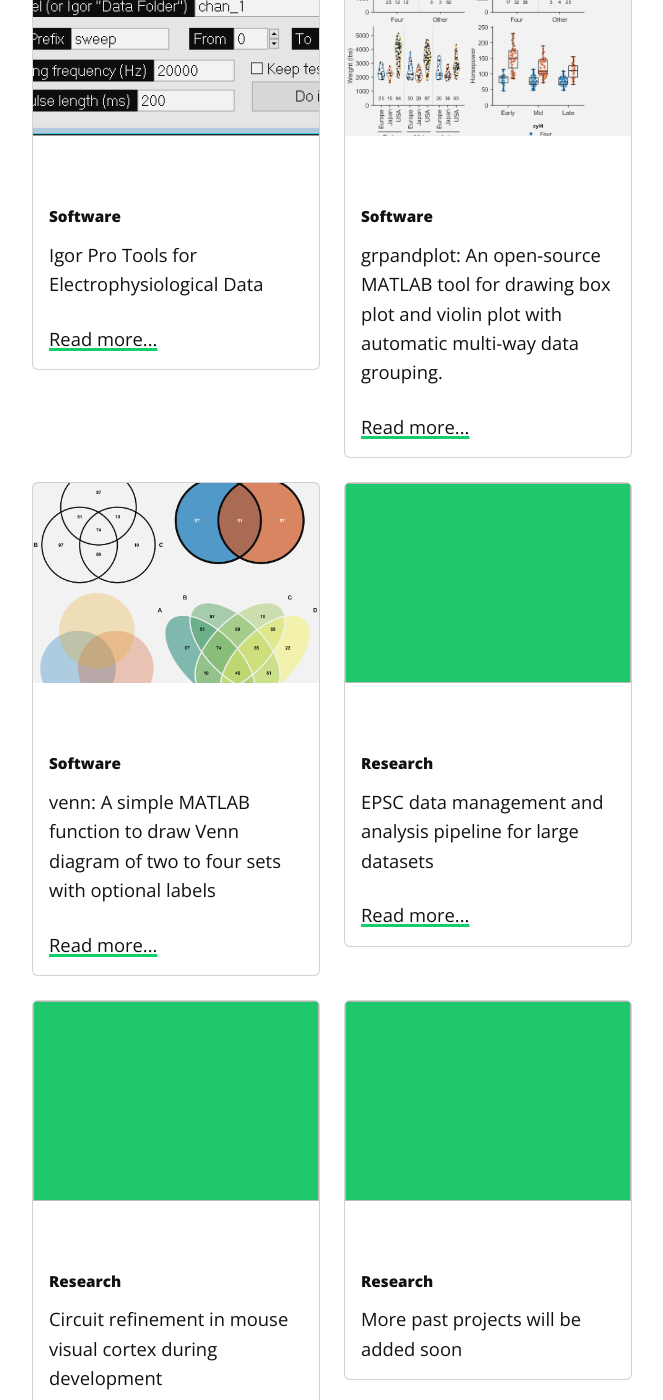
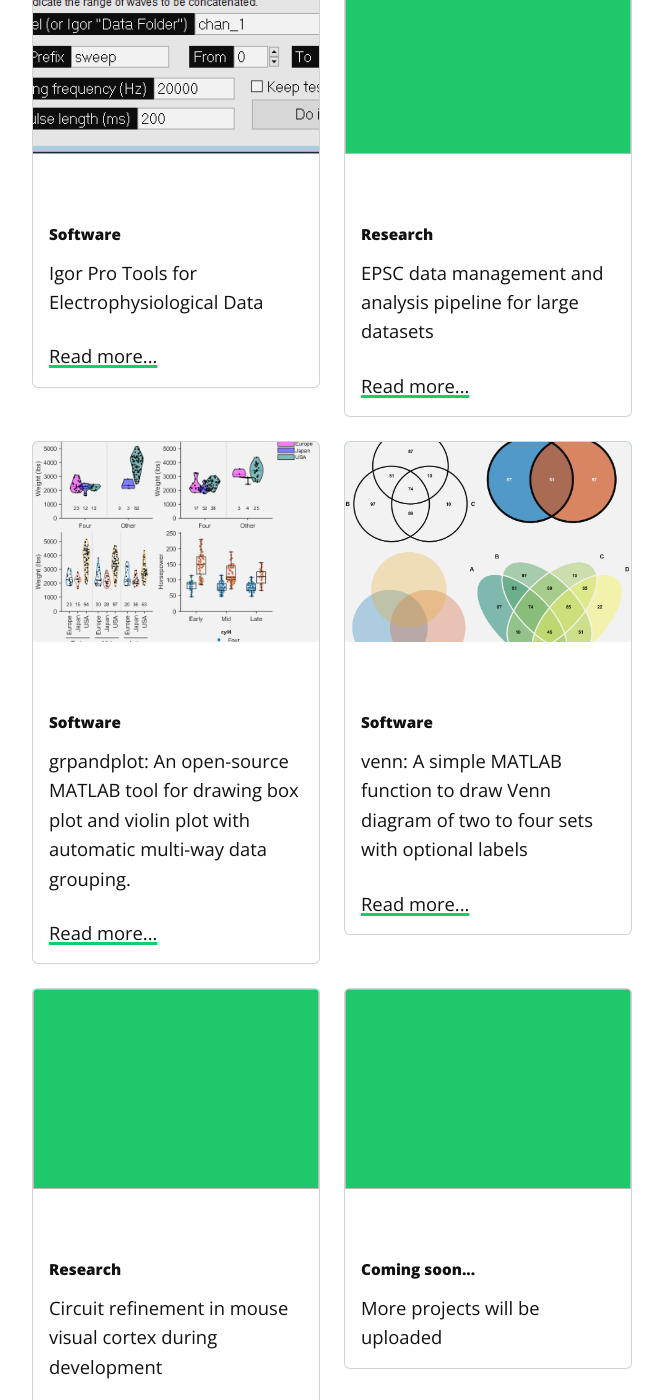
Before and after one commit to manhowong/manhowong.github.io, a Jekyll site: the page built from projects.md, in a window 1280 px wide and 1400 px high, scrolled down 1216 px. Shown: the whole window, without its empty margins (308-971 px from the left). Built offline with Jekyll 4.4.1, drawn with Linux system fonts in a browser that asks for light colours.

Commit message:
updated project page

```diff
--- a/projects.md
+++ b/projects.md
@@ -8,33 +8,33 @@
 <html>
 <head>
 <style>
-
-    div.card img {
+  div.card img {
     width: 100%;
     height: 200px;
     object-fit: cover;
     background-color: rgba(0, 204, 92, 0.925);
     filter: contrast(0.9);
-    }
-
-    div.card:hover {
-    border: 1px solid rgba(0, 204, 92, 0.925);
-    }
+  }
+  div.card:hover {
+  border: 1px solid rgba(0, 204, 92, 0.925);
+  }
 
 </style>
 </head>
 <body>
 
+<p></p>
+
 <div class="row row-cols-1 row-cols-md-2 g-4">
 
   <div class="col">
     <div class="card">
-        <img class="card-img-top" src="/img/eve_network_by_ecc.svg">
-        <div class="card-body">
-            <h5 class="card-title">Research</h5>
-            <p class="card-text">Lexical-semantic network growth in children from different socio-economic backgrounds</p>
-            <a href="/projects/sem-network">Read more...</a>
-        </div>
+      <img class="card-img-top" src="/img/eve_network_by_ecc.svg">
+      <div class="card-body">
+        <h5 class="card-title">Research</h5>
+        <p class="card-text">Lexical-semantic network growth in children from different socio-economic backgrounds</p>
+        <a href="/projects/sem-network">Read more...</a>
+      </div>
     </div>
   </div>
 
@@ -73,11 +73,22 @@
 
   <div class="col">
     <div class="card">
-        <img src="/img/concAndSavePanel.PNG" class="card-img-top">
+        <img src="/img/concAndSavePanel.png" class="card-img-top">
         <div class="card-body">
             <h5 class="card-title">Software</h5>
             <p class="card-text">Igor Pro Tools for Electrophysiological Data</p>
             <a href="https://github.com/manhowong/igor-pro-tools">Read more...</a>
+        </div>
+    </div>
+  </div>
+
+  <div class="col">
+    <div class="card">
+        <img class="card-img-top">
+        <div class="card-body">
+            <h5 class="card-title">Research</h5>
+            <p class="card-text">EPSC data management and analysis pipeline for large datasets</p>
+            <a href="/projects/epsc-pipeline">Read more...</a>
         </div>
     </div>
   </div>
@@ -109,17 +120,6 @@
         <img class="card-img-top">
         <div class="card-body">
             <h5 class="card-title">Research</h5>
-            <p class="card-text">EPSC data management and analysis pipeline for large datasets</p>
-            <a href="/projects/epsc-pipeline">Read more...</a>
-        </div>
-    </div>
-  </div>
-
-  <div class="col">
-    <div class="card">
-        <img class="card-img-top">
-        <div class="card-body">
-            <h5 class="card-title">Research</h5>
             <p class="card-text">Circuit refinement in mouse visual cortex during development</p>
             <a href="/projects/idle_synapse">Read more...</a>
         </div>
@@ -130,8 +130,8 @@
     <div class="card">
         <img class="card-img-top">
         <div class="card-body">
-            <h5 class="card-title">Research</h5>
-            <p class="card-text">More past projects will be added soon</p>
+            <h5 class="card-title">Coming soon...</h5>
+            <p class="card-text">More projects will be uploaded</p>
         </div>
     </div>
   </div>
```
